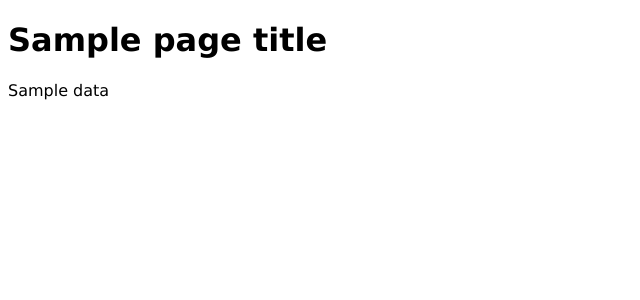
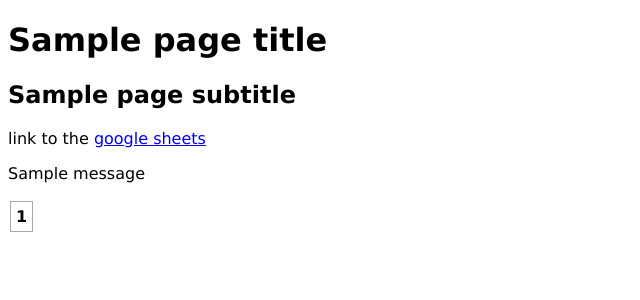
Before and after one commit to ruszkipista/ci11-next-big-thing, a Flask app: template templates/sandwitches.html in a window 1280 px wide. Shown: the part 45-345 px from the top of the page, without its empty margins (0-640 px from the left). Run offline with Flask 2, Linux system fonts and the light colour scheme; the template is opened without the code that fills it: most values are stand-ins (such as "Sample title", 1, 10 or a date in 2020); one stand-in notice (Sample message) is shown; lists and menus that the app fills with data are empty.

Commit message:
add display of sales sheet in a table on Sandwitches page

```diff
--- a/run.py
+++ b/run.py
@@ -61,6 +61,7 @@ app.config["GSHEETS_SCOPE"] = [
     ]
 app.config["GSHEETS_CREDITS"] = "./credits.json"
 app.config["GSHEETS_SHEETS"]  = "Python CodeInstitute-love_sandwiches"
+app.config["GSHEETS_COLUMNS"] = {"sales":['sale'+str(i) for i in range(6)]}
 
 
 # SQLite3 DB helpers
@@ -429,20 +430,38 @@ def get_gsheet(sheet):
             CREDS = Credentials.from_service_account_file(app.config["GSHEETS_CREDITS"])
             SCOPED_CREDS = CREDS.with_scopes(app.config["GSHEETS_SCOPE"])
             GSPREAD_CLIENT = gspread.authorize(SCOPED_CREDS)
-            SHEETS = GSPREAD_CLIENT.open(app.config["GSHEETS_SHEETS"])
+            sheets = GSPREAD_CLIENT.open(app.config["GSHEETS_SHEETS"])
         except:
             print(f"Could not connect to Google Sheets {app.config['GSHEETS_SHEETS']}")
             return None
-    return SHEETS.worksheet(sheet)
+    return sheets.worksheet(sheet)
+
+
+def save_formdata_to_sheet(request, sheet, columns):
+    sales_new  = [request.form.get(column,0) for column in columns]
+    try:
+        gsheet = get_gsheet(sheet)
+        gsheet.append_row(sales_new)
+        flash(f"One row successfully added")
+    except:
+        flash(f"Error in append operation!")
 
 
 # GoogleSheets routes
 #=====================
 @app.route("/sandwitches", methods=['GET','POST'])
 def sandwitches():
-    sales = get_gsheet('sales')
-    data = sales.get_all_values()
-    return render_template("sandwitches.html", page_title="Love Sandwitches", data=data)
+    SHEET = 'sales'
+    if request.method == 'POST':
+        save_formdata_to_sheet(request, SHEET, app.config['GSHEETS_COLUMNS'])
+
+    gsheet = get_gsheet(SHEET)
+    sales_data = gsheet.get_all_values()
+    return render_template("sandwitches.html",
+                            page_title="Love Sandwitches",
+                            page_subtitle="Sold sandwitches on market days",
+                            columns=app.config["GSHEETS_COLUMNS"][SHEET],
+                            data=sales_data)
 
 
 # Flask pattern from https://flask.palletsprojects.com/en/1.1.x/patterns/sqlite3/
--- a/templates/sandwitches.html
+++ b/templates/sandwitches.html
@@ -6,6 +6,32 @@
 
 {% block body %}
 <div class="content">
-   {{ data }}
+    <h2>{{ page_subtitle }}</h2>
+    <p>link to the <a href="https://docs.google.com/spreadsheets/d/1EIDdrNyBF9oxFSFNpzwZWBmyUAYmawToDBEO0wu5GmQ/">google sheets</a></p>
+    {% with messages = get_flashed_messages() %}
+    {% if messages %}
+    <ul>
+        {% for message in messages%}
+        <li>{{ message }}</li>
+        {% endfor %}
+    </ul>
+    {% endif %}
+    {% endwith %}
+
+    <table>
+        {% for row in data %}
+        <tr>
+            {% if loop.first %}
+                {% for column in columns %}
+                <th>{{ row[loop.index0] }}</th>
+                {% endfor %}
+            {% else %}
+            {% for column in columns %}
+            <td>{{ row[loop.index0] }}</td>
+            {% endfor %}
+        {% endif %}
+        </tr>
+        {% endfor %}
+    </table>
 </div>
 {% endblock %}
```
